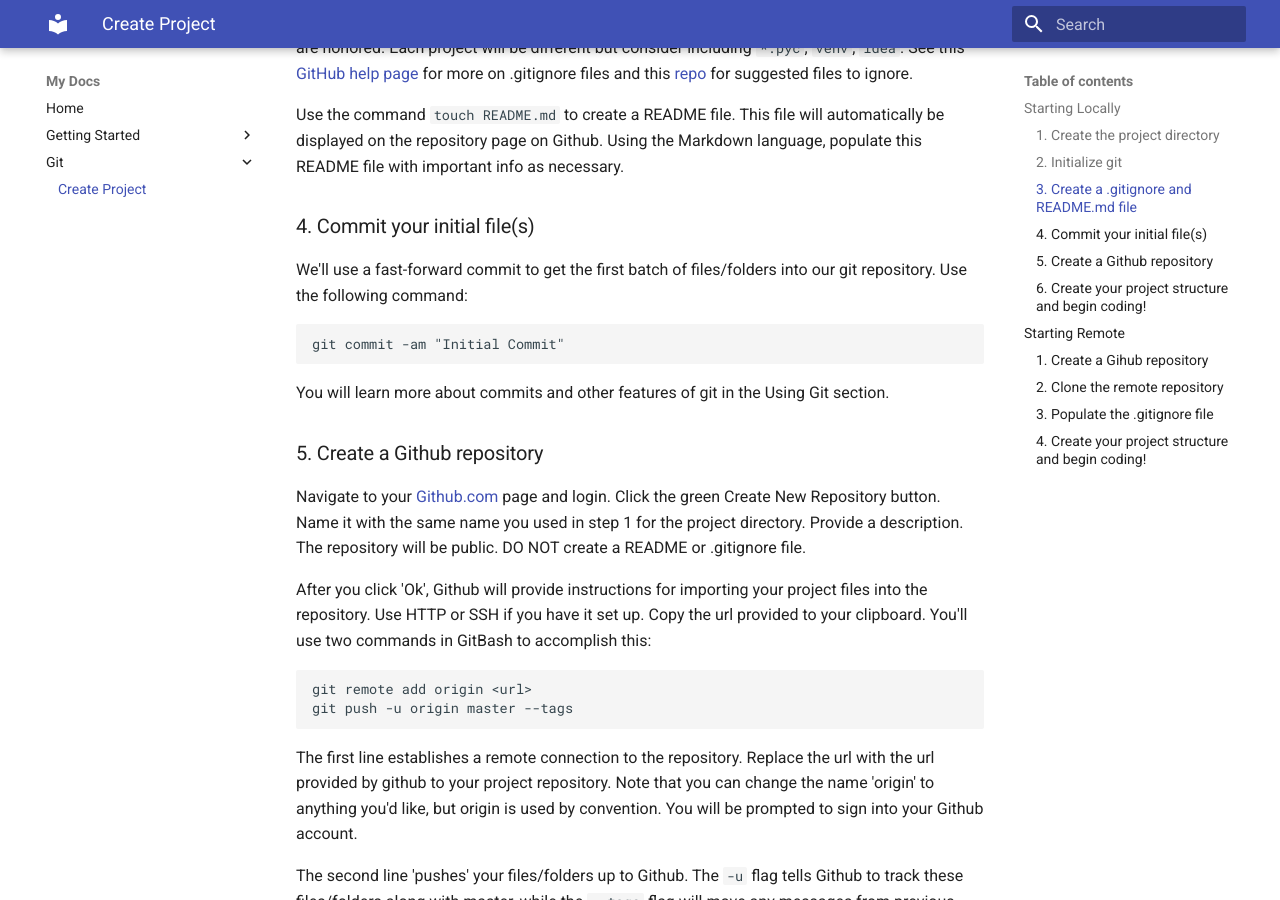
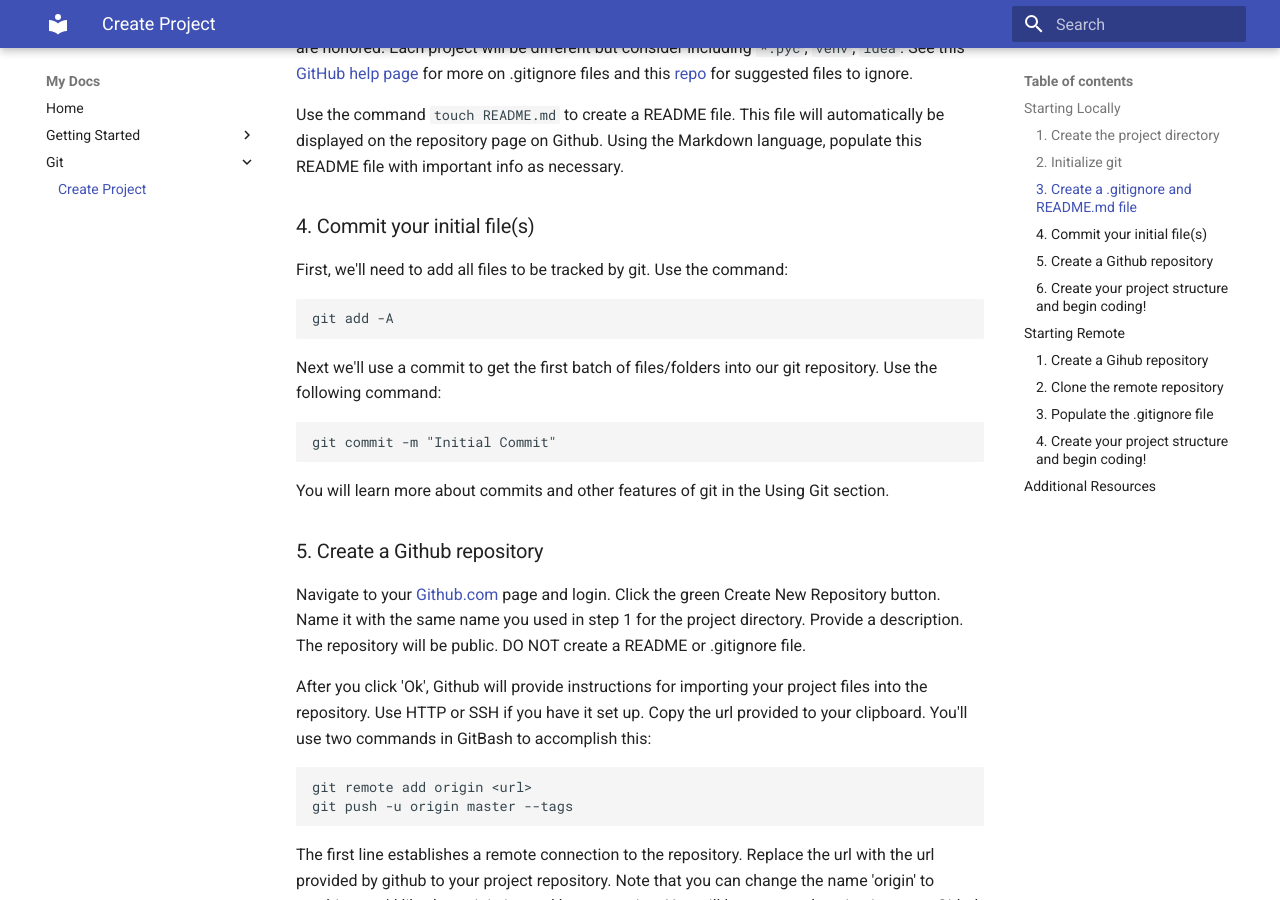
Before and after one commit to eriktuck/ei-dev, an MkDocs documentation site: the page built from docs/git/initializing-git.md, in a window 1280 px wide and 900 px high, scrolled down 1146 px. Built offline with MkDocs 1.6.1 and Material for MkDocs 9.7.7, drawn with Linux system fonts in a browser that asks for light colours; some of the changed text lies outside the part shown.

Commit message:
Revised initial commit code in git/git-initialize

````diff
--- a/docs/git/initializing-git.md
+++ b/docs/git/initializing-git.md
@@ -31,10 +31,16 @@
 
 ### 4. Commit your initial file(s)
 
-We'll use a fast-forward commit to get the first batch of files/folders into our git repository. Use the following command:
+First, we'll need to add all files to be tracked by git. Use the command:
 
 ```bash
-git commit -am "Initial Commit"
+git add -A
+```
+
+Next we'll use a  commit to get the first batch of files/folders into our git repository. Use the following command:
+
+```bash
+git commit -m "Initial Commit"
 ```
 
 You will learn more about commits and other features of git in the Using Git section.
@@ -93,3 +99,8 @@
 ### 4. Create your project structure and begin coding!
 
 At this point, you may wish to switch into your IDE and open the project folder to build your project architecture and begin coding. Follow the workflow described in the Using Git section as you work.
+
+## Additional Resources
+
+* [Corey Shafer's excellent series on Git](https://www.youtube.com/watch?v=HVsySz-h9r4&list=PL-osiE80TeTuRUfjRe54Eea17-YfnOOAx&index=1)
+*
````
